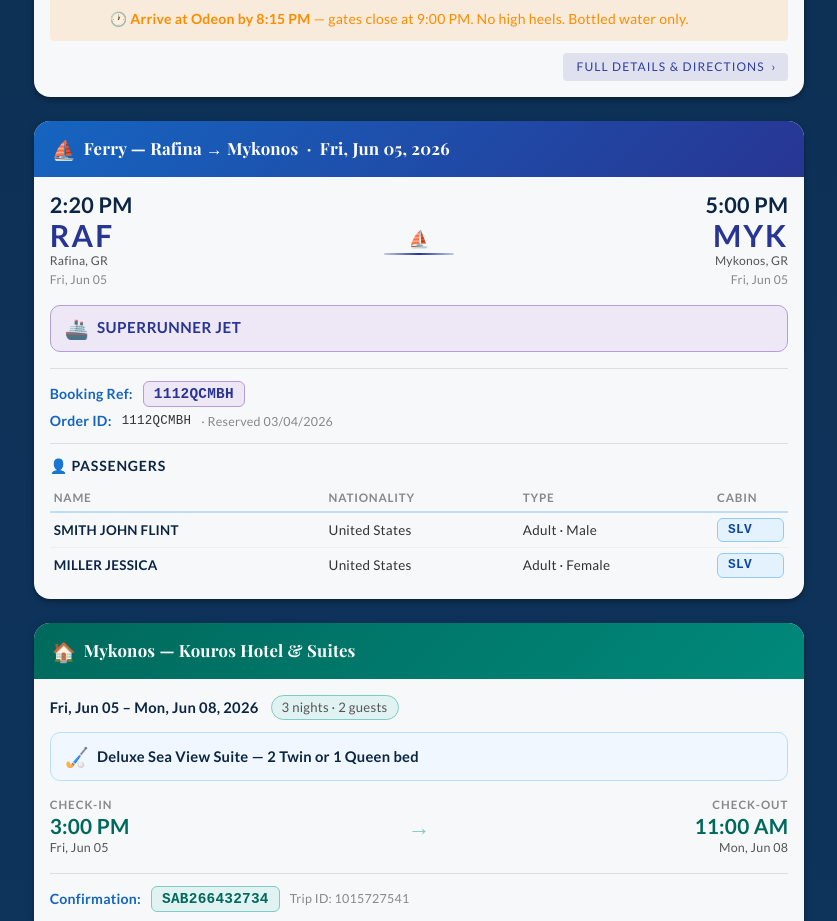
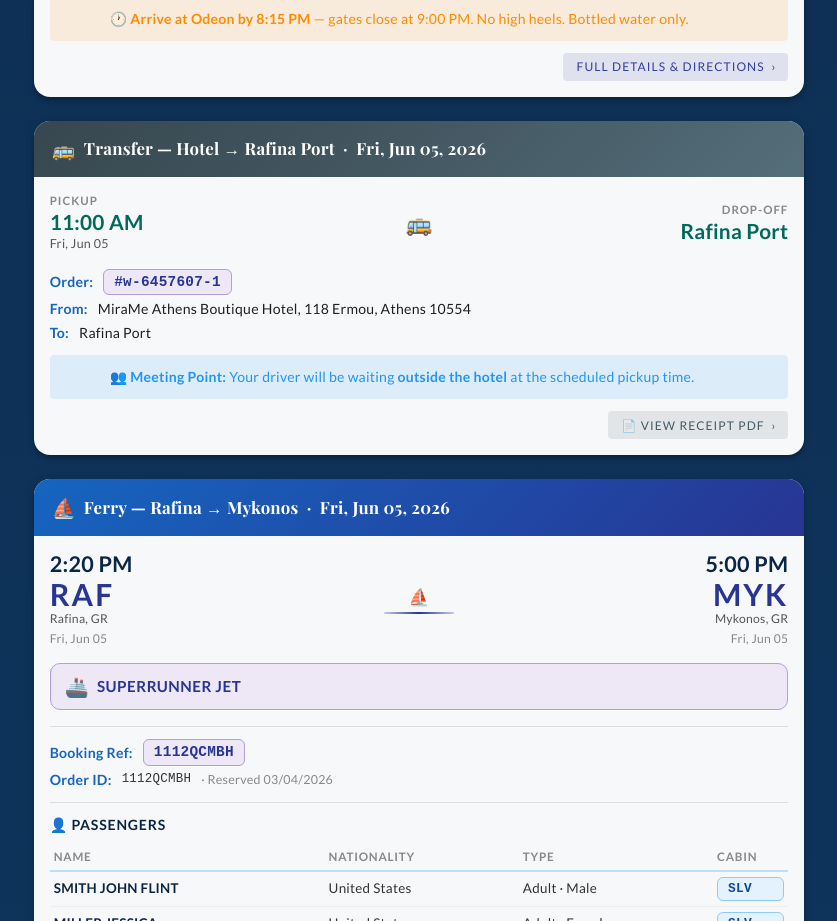
Before and after one commit to FlintShadey/Itenerary, a Vue app: page / in a window 1280 px wide. Shown: the part 2760-3681 px from the top of the page, without its empty margins (221-1058 px from the left). Built offline with nearby package versions, Linux system fonts and the light colour scheme.

Commit message:
Add Jun 05 hotel→Rafina Port transfer card with receipt PDF link

```diff
--- a/src/views/Itinerary.vue
+++ b/src/views/Itinerary.vue
@@ -375,6 +375,55 @@
                       Full Details &amp; Directions &nbsp;&#8250;
                     </v-btn>
                   </router-link>
+                </div>
+
+              </v-card-text>
+            </v-card>
+
+            <!-- Jun 05 — Transfer: MiraMe Hotel → Rafina Port -->
+            <v-card hover elevation="4" class="mb-6 itinerary-card">
+              <v-card-title class="card-header" style="background:linear-gradient(135deg,#37474F 0%,#455A64 55%,#546E7A 100%)!important;color:#fff!important;">
+                <span class="card-header-icon">&#128652;</span>
+                Transfer &mdash; Hotel &rarr; Rafina Port &nbsp;&middot;&nbsp; Fri, Jun 05, 2026
+              </v-card-title>
+              <v-card-text class="pa-4">
+
+                <div class="checkin-row mb-4">
+                  <div class="checkin-block">
+                    <div class="checkin-label">Pickup</div>
+                    <div class="checkin-time">11:00 AM</div>
+                    <div class="checkin-date">Fri, Jun 05</div>
+                  </div>
+                  <div class="checkin-divider">&#128652;</div>
+                  <div class="checkin-block text-right">
+                    <div class="checkin-label">Drop-Off</div>
+                    <div class="checkin-time">Rafina Port</div>
+                  </div>
+                </div>
+
+                <div class="confirm-row mb-1">
+                  <span class="detail-label">Order:</span>
+                  <span class="confirm-code ferry-code">#w-6457607-1</span>
+                </div>
+                <div class="confirm-row mb-1">
+                  <span class="detail-label">From:</span>
+                  <span>MiraMe Athens Boutique Hotel, 118 Ermou, Athens 10554</span>
+                </div>
+                <div class="confirm-row mb-3">
+                  <span class="detail-label">To:</span>
+                  <span>Rafina Port</span>
+                </div>
+
+                <v-alert type="info" variant="tonal" density="compact" class="mb-3">
+                  &#128101; <strong>Meeting Point:</strong> Your driver will be waiting <strong>outside the hotel</strong> at the scheduled pickup time.
+                </v-alert>
+
+                <div class="mt-2" style="text-align:right;">
+                  <a href="/welcome_receipt_KMvgE4EW.pdf" target="_blank" rel="noopener" style="text-decoration:none;">
+                    <v-btn color="blue-grey-darken-2" variant="tonal" size="small">
+                      &#128196; View Receipt PDF &nbsp;&#8250;
+                    </v-btn>
+                  </a>
                 </div>
 
               </v-card-text>
```
Also changed, not shown: 1 other file (tests, documents, lock files or other folders).
